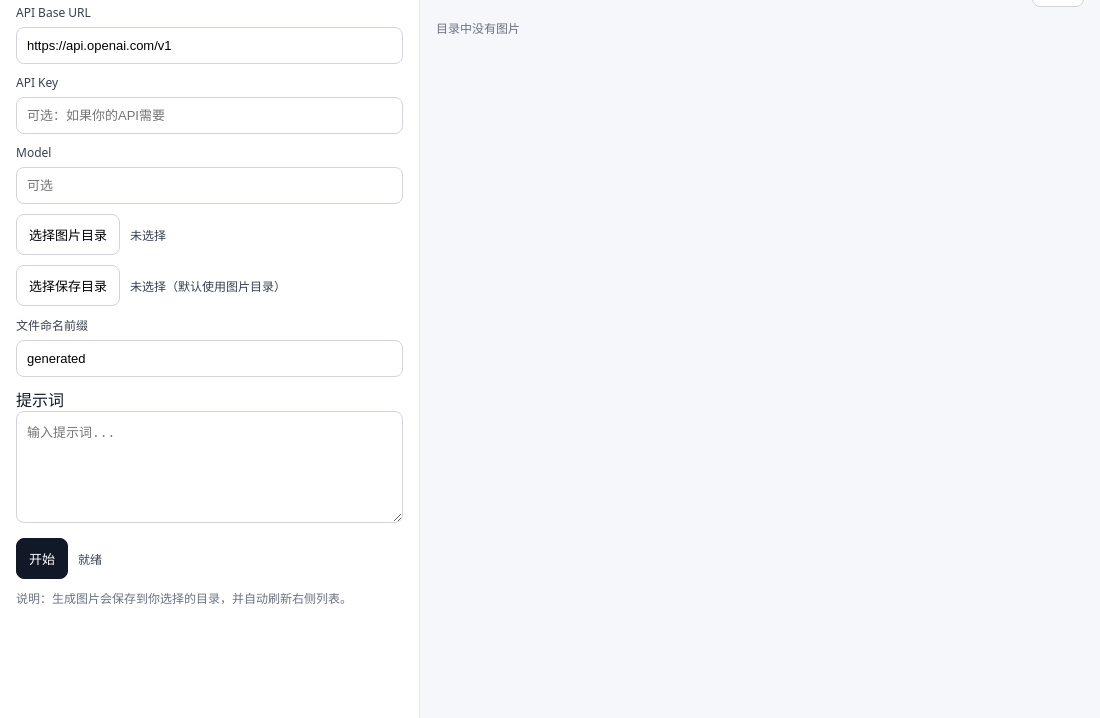
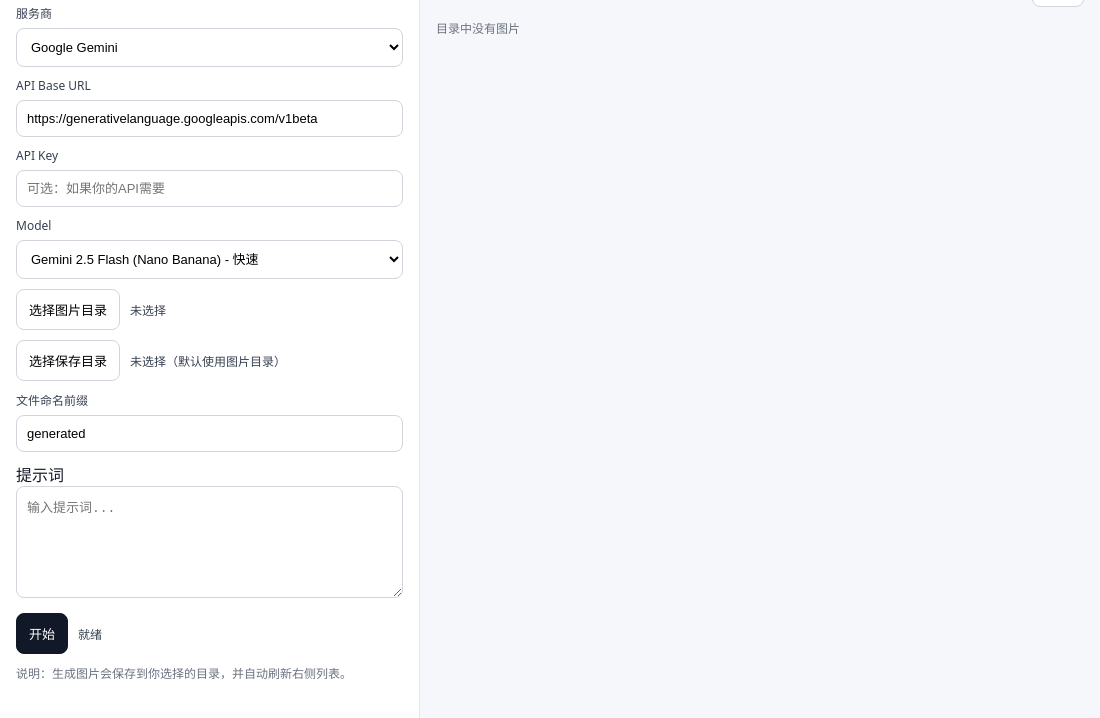
Before and after one commit to Chacat68/Anime2D-Niji, an Electron app: page src/renderer/index.html in a window 1100 px wide. Shown: the part 50-768 px from the top of the page. Drawn offline with Linux system fonts and the light colour scheme.

Commit message:
feat: 添加服务商选择功能，更新模型选择器，优化样式

```diff
--- a/src/renderer/index.html
+++ b/src/renderer/index.html
@@ -12,6 +12,17 @@
         <h1>本地AI画图客户端</h1>
 
         <label class="field">
+          <div class="label">服务商</div>
+          <select id="provider">
+            <option value="openai">OpenAI</option>
+            <option value="gemini">Google Gemini</option>
+            <option value="azure">Azure OpenAI</option>
+            <option value="local">本地服务</option>
+            <option value="custom">自定义</option>
+          </select>
+        </label>
+
+        <label class="field">
           <div class="label">API Base URL</div>
           <input id="baseUrl" type="text" value="https://api.openai.com/v1" />
         </label>
@@ -23,7 +34,9 @@
 
         <label class="field">
           <div class="label">Model</div>
-          <input id="model" type="text" placeholder="可选" />
+          <select id="model">
+            <option value="">选择模型...</option>
+          </select>
         </label>
 
         <div class="row">
--- a/src/renderer/renderer.js
+++ b/src/renderer/renderer.js
@@ -1,6 +1,7 @@
 let selectedDir = null;
 let selectedSaveDir = null;
 
+const elProvider = document.getElementById('provider');
 const elBaseUrl = document.getElementById('baseUrl');
 const elApiKey = document.getElementById('apiKey');
 const elModel = document.getElementById('model');
@@ -14,6 +15,128 @@ const elStart = document.getElementById('start');
 const elStatus = document.getElementById('status');
 const elGrid = document.getElementById('grid');
 const elRefresh = document.getElementById('refresh');
+
+// 服务商预设配置
+const PROVIDER_PRESETS = {
+  openai: {
+    baseUrl: 'https://api.openai.com/v1',
+    model: 'dall-e-3',
+    models: [
+      { value: 'dall-e-3', label: 'DALL-E 3' },
+      { value: 'dall-e-2', label: 'DALL-E 2' }
+    ]
+  },
+  gemini: {
+    baseUrl: 'https://generativelanguage.googleapis.com/v1beta',
+    model: 'gemini-2.5-flash-image',
+    models: [
+      { value: 'gemini-2.5-flash-image', label: 'Gemini 2.5 Flash (Nano Banana) - 快速' },
+      { value: 'gemini-3-pro-image-preview', label: 'Gemini 3 Pro (Nano Banana Pro) - 4K高级' },
+      { value: 'gemini-2.0-flash-exp', label: 'Gemini 2.0 Flash Exp' }
+    ]
+  },
+  azure: {
+    baseUrl: 'https://your-resource.openai.azure.com',
+    model: 'dall-e-3',
+    models: [
+      { value: 'dall-e-3', label: 'DALL-E 3' },
+      { value: 'dall-e-2', label: 'DALL-E 2' }
+    ]
+  },
+  local: {
+    baseUrl: 'http://localhost:8000/v1',
+    model: 'stable-diffusion',
+    models: [
+      { value: 'stable-diffusion', label: 'Stable Diffusion' },
+      { value: 'flux', label: 'Flux' },
+      { value: 'midjourney', label: 'Midjourney' }
+    ]
+  },
+  custom: {
+    baseUrl: '',
+    model: '',
+    models: [
+      { value: '', label: '自定义模型' }
+    ]
+  }
+};
+
+// 更新模型选择器
+function updateModelSelector(provider) {
+  const preset = PROVIDER_PRESETS[provider];
+
+  // 清空现有选项
+  elModel.innerHTML = '';
+
+  if (preset && preset.models) {
+    // 填充预设模型选项
+    preset.models.forEach(m => {
+      const option = document.createElement('option');
+      option.value = m.value;
+      option.textContent = m.label;
+      elModel.appendChild(option);
+    });
+  } else {
+    // 没有预设模型时显示默认选项
+    const option = document.createElement('option');
+    option.value = '';
+    option.textContent = '请配置模型';
+    elModel.appendChild(option);
+  }
+}
+
+// 从localStorage加载配置
+function loadProviderConfig(provider) {
+  const saved = localStorage.getItem(`provider_${provider}`);
+  if (saved) {
+    try {
+      return JSON.parse(saved);
+    } catch (e) {
+      console.error('Failed to parse saved config:', e);
+    }
+  }
+  return PROVIDER_PRESETS[provider] || PROVIDER_PRESETS.custom;
+}
+
+// 保存配置到localStorage
+function saveProviderConfig(provider) {
+  const config = {
+    baseUrl: elBaseUrl.value,
+    apiKey: elApiKey.value,
+    model: elModel.value
+  };
+  localStorage.setItem(`provider_${provider}`, JSON.stringify(config));
+}
+
+// 应用配置到界面
+function applyConfig(config) {
+  elBaseUrl.value = config.baseUrl || '';
+  elApiKey.value = config.apiKey || '';
+
+  updateModelSelector(elProvider.value);
+
+  // 设置模型值
+  const modelValue = config.model || PROVIDER_PRESETS[elProvider.value]?.model || '';
+  elModel.value = modelValue;
+}
+
+// 切换服务商
+function switchProvider(provider) {
+  // 保存当前配置
+  const currentProvider = elProvider.value;
+  if (currentProvider) {
+    saveProviderConfig(currentProvider);
+  }
+
+  // 加载新配置
+  const config = loadProviderConfig(provider);
+  applyConfig(config);
+
+  // 保存选择的服务商
+  localStorage.setItem('selectedProvider', provider);
+
+  setStatus('已切换到: ' + elProvider.options[elProvider.selectedIndex].text);
+}
 
 function setStatus(text) {
   elStatus.textContent = text || '';
@@ -162,6 +285,29 @@ elStart.addEventListener('click', async () => {
   }
 });
 
+// 服务商切换事件
+elProvider.addEventListener('change', () => {
+  switchProvider(elProvider.value);
+});
+
+// 模型选择变化时保存
+elModel.addEventListener('change', () => {
+  saveProviderConfig(elProvider.value);
+});
+
+// 配置变化时自动保存
+[elBaseUrl, elApiKey].forEach(el => {
+  el.addEventListener('blur', () => {
+    saveProviderConfig(elProvider.value);
+  });
+});
+
+// 初始化：加载上次选择的服务商
+const lastProvider = localStorage.getItem('selectedProvider') || 'gemini';
+elProvider.value = lastProvider;
+const initialConfig = loadProviderConfig(lastProvider);
+applyConfig(initialConfig);
+
 // 初始状态
 setDir(null);
 setSaveDir(null);
--- a/src/renderer/style.css
+++ b/src/renderer/style.css
@@ -49,17 +49,23 @@ h1 {
 }
 
 input,
-textarea {
+textarea,
+select {
   width: 100%;
   padding: 10px;
   border: 1px solid #d1d5db;
   border-radius: 8px;
   font-size: 13px;
   outline: none;
+  background: #ffffff;
 }
 
 textarea {
   resize: vertical;
+}
+
+select {
+  cursor: pointer;
 }
 
 button {
```
